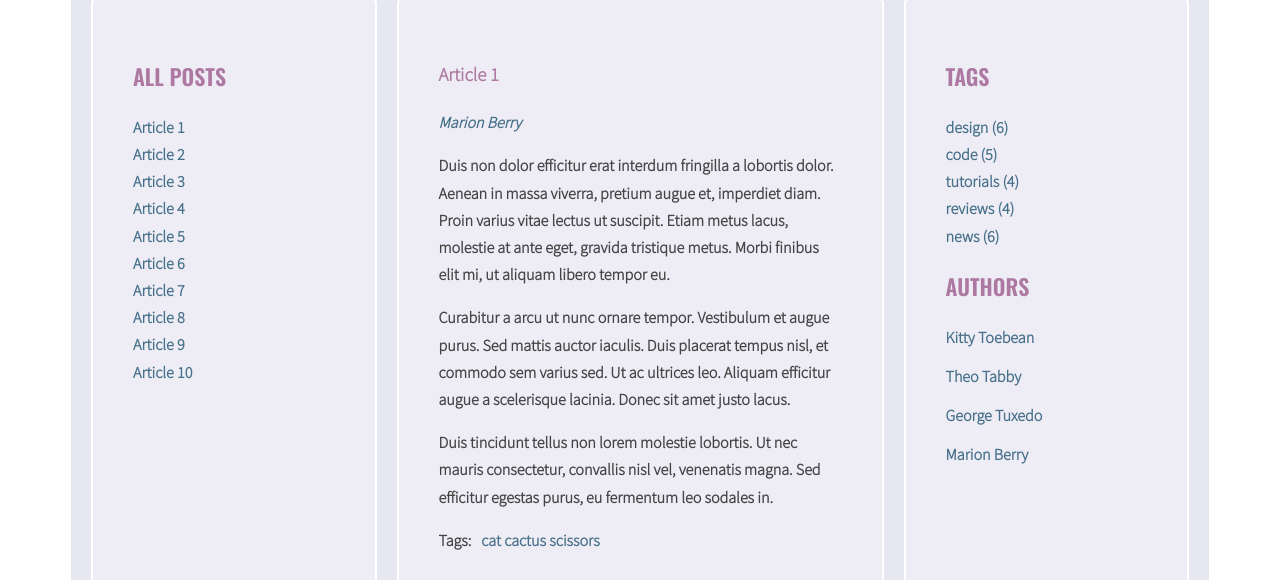
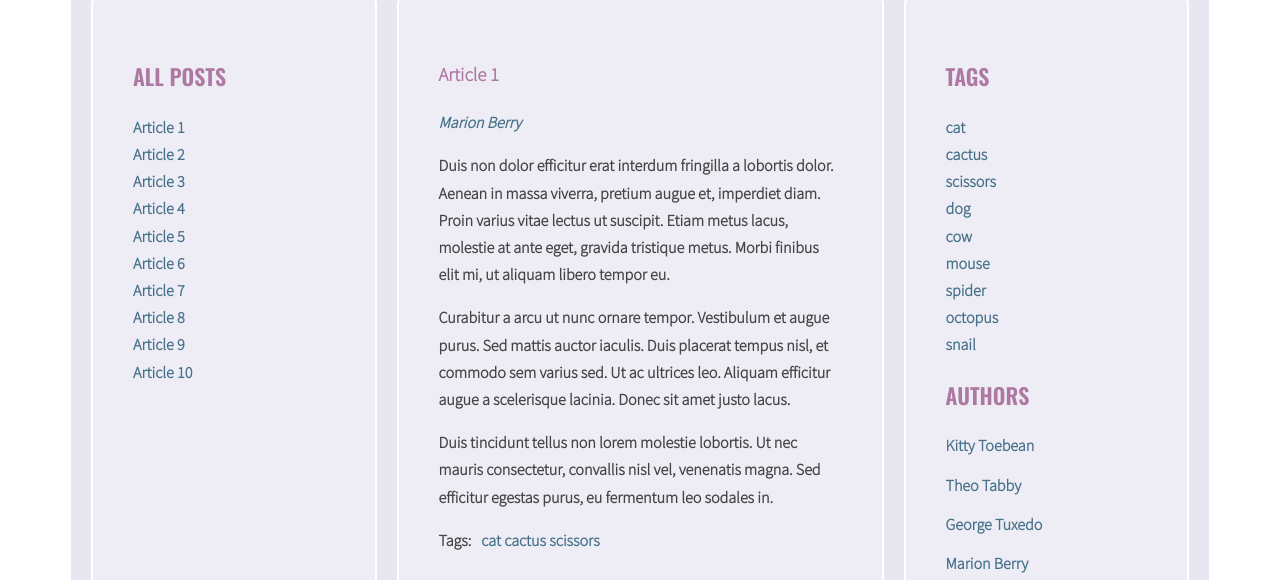
Before and after one commit to taangela/javascript-blog, a website: page index.html in a window 1280 px wide. Shown: the part 611-1191 px from the top of the page. Drawn offline with nearby package versions, Linux system fonts and the light colour scheme.

Commit message:
Generate tags list

```diff
--- a/index.html
+++ b/index.html
@@ -175,11 +175,6 @@
                 <aside class="sidebar">
                     <h2 class="section-title">Tags</h2>
                     <ul class="list tags">
-                        <li><a href="#">design</a> <span>(6)</span></li>
-                        <li><a href="#">code</a> <span>(5)</span></li>
-                        <li><a href="#">tutorials</a> <span>(4)</span></li>
-                        <li><a href="#">reviews</a> <span>(4)</span></li>
-                        <li><a href="#">news</a> <span>(6)</span></li>
                     </ul>
                     <h2 class="section-title">Authors</h2>
                     <ul class="list authors">
--- a/js/script.js
+++ b/js/script.js
@@ -40,8 +40,8 @@
         optArticleTagsSelectorLink = '.post-tags .list a',
         /*czy cos zle zrobilam, ze musialam dodac taka stala*/
         optArticleAuthorSelector = '.post-author',
-        optArticleAuthorSelectorLink = '.post-author a';
-
+        optArticleAuthorSelectorLink = '.post-author a',
+        optTagsListSelector = '.tags.list'
 
 
     function generateTitleLinks(customSelector = '') {
@@ -78,13 +78,14 @@
     generateTitleLinks();
 
     function generateTags() {
+        /* [NEW] create a new variable allTags with an empty array */
+        let allTags = [];
         /* find all articles */
-
         const articles = document.querySelectorAll(optArticleSelector);
         /* START LOOP: for every article: */
         for (let article of articles) {
             /* find tags wrapper */
-            const tagList = article.querySelector(optArticleTagsSelector);
+            const tagsList = article.querySelector(optArticleTagsSelector);
             /* make html variable with empty string */
             let html = '';
             /* get tags from data-tags attribute */
@@ -101,11 +102,21 @@
                 /* add generated code to html variable */
                 html = html + linkHTML;
                 console.log(html);
-                /* END LOOP: for each tag */
+                /* [NEW] check if this link is NOT already in allTags */
+                if (allTags.indexOf(linkHTML) == -1) {
+                    /* [NEW] add generated code to allTags array */
+                    allTags.push(linkHTML);
+                    /* END LOOP: for each tag */
+                }
+                /* insert HTML of all the links into the tags wrapper */
+                tagsList.innerHTML = html;
+                /* END LOOP: for every article: */
             }
-            /* insert HTML of all the links into the tags wrapper */
-            tagList.innerHTML = html;
-            /* END LOOP: for every article: */
+            /* [NEW] find list of tags in right column */
+  			const tagList = document.querySelector('.tags');
+
+  			/* [NEW] add html from allTags to tagList */
+  			tagList.innerHTML = allTags.join(' ');
         }
     }
 
```
